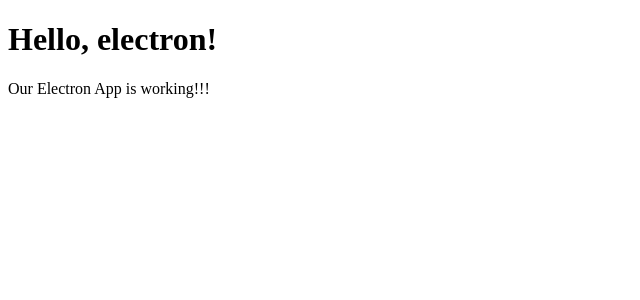
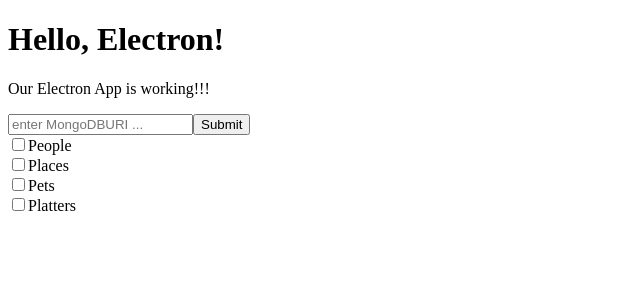
Before and after one commit to oslabs-beta/QLens, a React app: page / in a window 1280 px wide. Shown: the top 300 px of the page, without its empty margins (0-640 px from the left). Built offline with nearby package versions, Linux system fonts and the light colour scheme; the HTML template or start-up script is replaced by a standard one.

Commit message:
Create functionality for MongoDBURI and DropDownMenu

```diff
--- a/package.json
+++ b/package.json
@@ -43,6 +43,7 @@
     "webpack-dev-server": "^3.11.2"
   },
   "dependencies": {
+    "ace-builds": "^1.4.12",
     "cors": "^2.8.5",
     "electron-builder": "^22.9.1",
     "electron-is-dev": "^1.2.0",
@@ -50,6 +51,7 @@
     "mongodb": "^3.6.3",
     "mongoose": "^5.11.14",
     "react": "^17.0.1",
+    "react-ace": "^9.3.0",
     "react-dom": "^17.0.1",
     "react-router-dom": "^5.2.0",
     "wait-on": "^5.2.1"
--- a/src/App.js
+++ b/src/App.js
@@ -1,12 +1,15 @@
 // Import dependencies
 import React from 'react'
+import MongoDBURI from './Components/MongoDBURI';
+import DropDownMenu from './Components/DropDownMenu';
 
 // Create main App component
 const App = () => (
   <div>
-    <h1>Hello, electron!</h1>
-
+    <h1>Hello, Electron!</h1>
     <p>Our Electron App is working!!!</p>
+    <MongoDBURI />
+    <DropDownMenu />
   </div>
 )
 
--- a/src/Components/DropDownMenu.js
+++ b/src/Components/DropDownMenu.js
@@ -1,10 +1,45 @@
-// import React from 'react'
 
-// const DropDownMenu = () => {
-//   return (
-//     <div>
-//     </div>
-//   )
-// }
+// output the schema options onto the dropdown menu
+// fetch the schemas from whichever box is checked
+// dropdown menu will display on the left and still be visible after the user chooses the schema
+// stretch: expand and collapse / scroll bar for lots of schemas
 
-// export default DropDownMenu;
+import { set } from 'mongoose';
+import React, { useState, useEffect } from 'react';
+
+const DropDownMenu = () => {
+
+  const [ checkMark, setCheckMark ] = useState(true);
+
+  const toggleFunction = () => {
+    setCheckMark(!checkMark)
+  }
+
+  //create component of checkbox, map over schemas from backend, pass in new checkbox each time
+  //in checkbox component, have state there
+
+  const schemas = ['People', 'Places', 'Pets', 'Platters'];
+  const createdCheckBoxes = schemas.map((schemaName) => {
+    return(
+      <form>
+         <div className="radioButtons">
+           <label>
+             <input type="checkbox" value={schemaName} onClick={toggleFunction} />
+             {schemaName}
+             </label>
+         </div>
+      </form>
+
+    )
+  })
+  return(
+    // from the database, we will need to iterate over the number of schemas available
+    // for each schema, we will need to create a radio button with a label that is the schema name
+    <div>
+      {createdCheckBoxes}
+    </div>
+
+  )
+}
+
+export default DropDownMenu;
--- a/src/Components/MongoDBURI.js
+++ b/src/Components/MongoDBURI.js
@@ -0,0 +1,24 @@
+import React, { useState, useEffect } from "react"; // userEffect to fetch instead of component mount
+
+
+// input field for the mongoDB uri
+const MongoDBURI = () =>  {
+
+    //To-Dos:
+        //onsubmit, onchange function
+        //fetch mongoDBSchemas from backend
+        //figure out state
+
+    return (
+        <div className="formContainer">
+            <div>
+              <form>
+                  <input type="text" placeholder="enter MongoDBURI ..."/>
+                  <input className="URISubmitButton" type="submit" value="Submit"/>
+              </form>
+            </div>
+        </div>
+    )
+}
+
+export default MongoDBURI;
```
Also changed, not shown: 1 other file (tests, documents, lock files or other folders).
